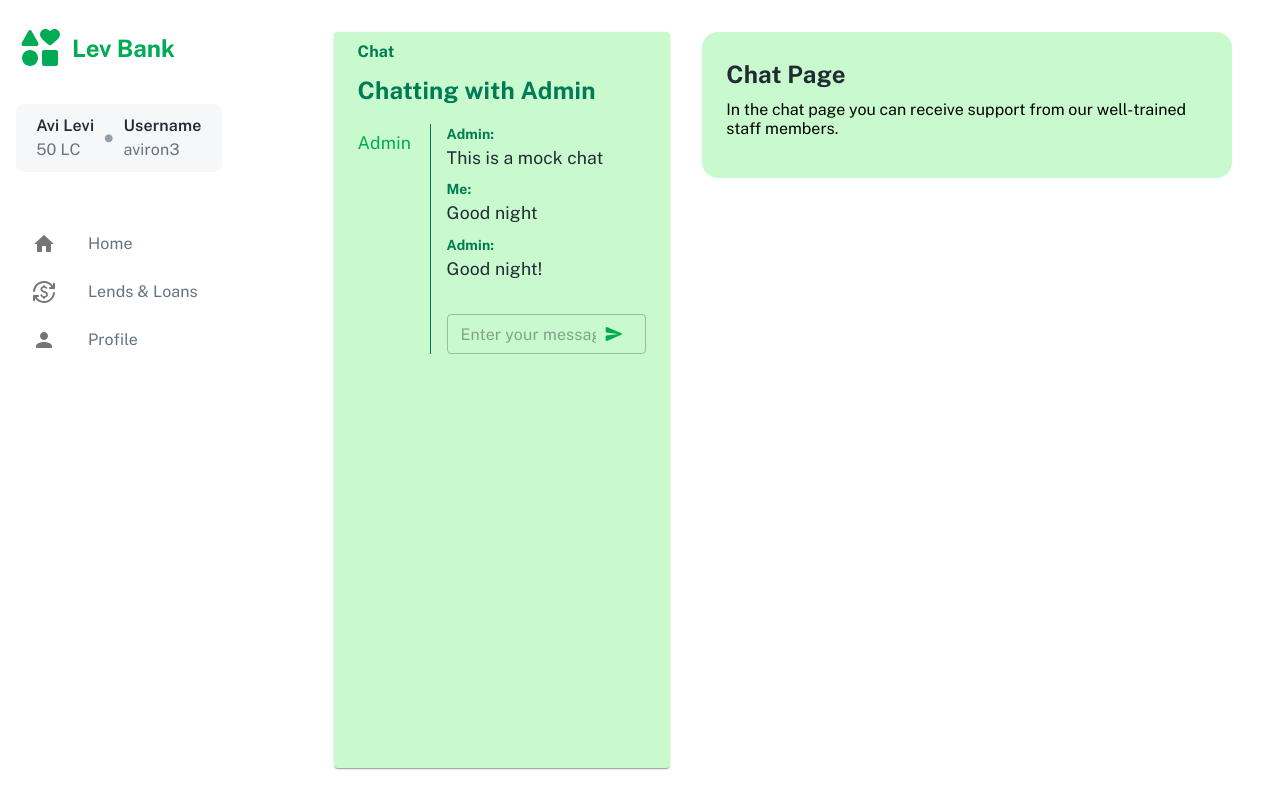
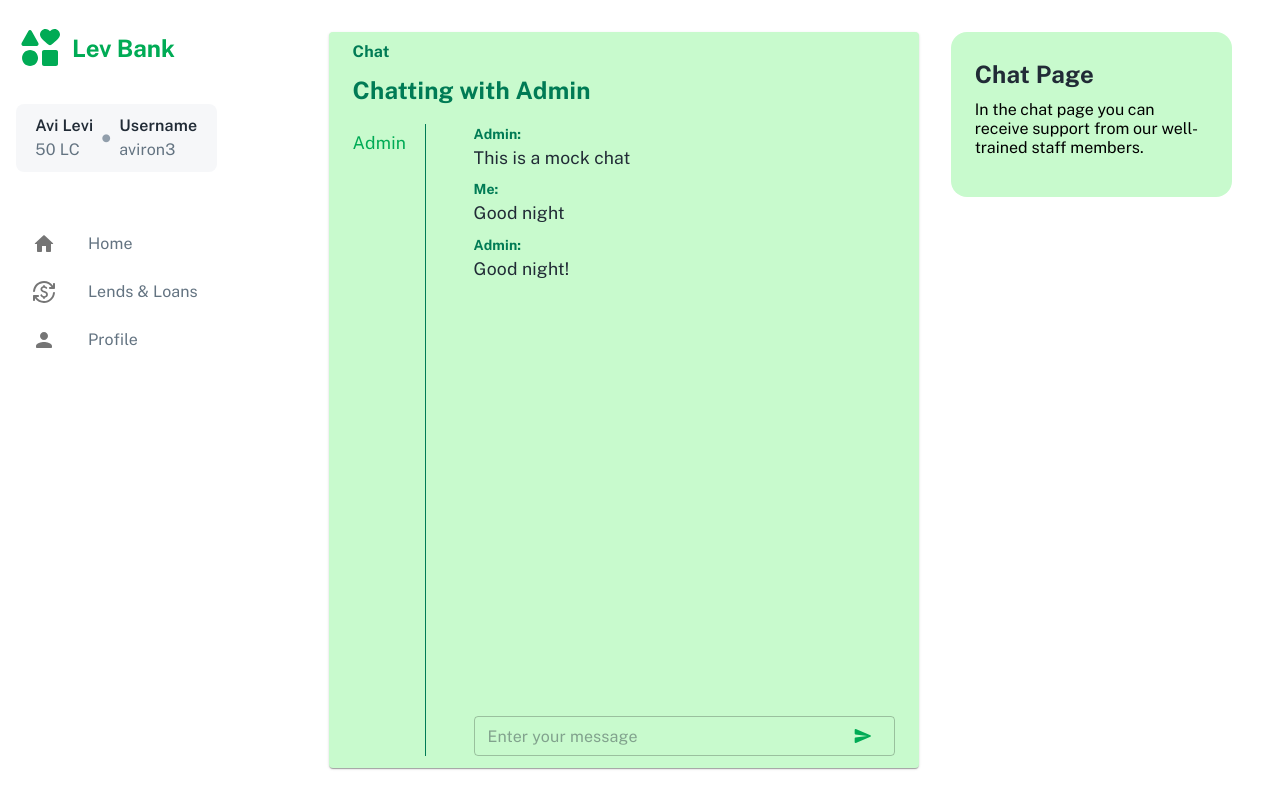
Before and after one commit to PCOffline/LevBank-frontend, a React (Create React App) app: page /chat in a window 1280 px wide. Built offline with nearby package versions, Linux system fonts and the light colour scheme.

Commit message:
fix: css styles

```diff
--- a/src/components/common/Chat.js
+++ b/src/components/common/Chat.js
@@ -33,15 +33,15 @@ const Text = styled(Typography)(({ theme }) => ({
 
 const ChatGlobalContainer = styled(Box)(({ theme }) => ({
   display: 'flex',
-  justifyContent: 'space-between',
+  justifyContent: 'start',
   marginTop: '1rem',
-  gap: '1rem',
+  gap: '3rem',
+  height: '90%',
 }));
 
 const ChatUsersContainer = styled(Box)(({ theme }) => ({
   display: 'flex',
   flexDirection: 'column',
-  height: '100%',
   justifyContent: 'flex-start',
   alignItems: 'flex-start',
   width: 'fit-content',
@@ -61,11 +61,10 @@ const UserContainer = styled(Button)(({ theme }) => ({
 const ChatContainer = styled(Box)(({ theme }) => ({
   display: 'flex',
   flexDirection: 'column',
-  height: '100%',
   justifyContent: 'space-between',
   gap: '2rem',
-  maxHeight: '15rem',
   overflowY: 'auto',
+  width: '100%',
 }));
 
 const ChatMessagesContainer = styled(Box)(({ theme }) => ({
@@ -99,7 +98,7 @@ const mockMessages = [
 ];
 
 export default function Chat(props) {
-  const { users } = props;
+  const { users, className } = props;
 
   // TODO: Get data from backend with a request
   const [newMessage, setNewMessage] = useState('');
@@ -132,7 +131,7 @@ export default function Chat(props) {
   };
 
   return (
-    <Container>
+    <Container className={className}>
       <Title>Chat</Title>
       <SubTitle>Chatting with {userDisplayName(selectedUser)}</SubTitle>
       <ChatGlobalContainer>
--- a/src/components/common/InfoCard.js
+++ b/src/components/common/InfoCard.js
@@ -1,5 +1,6 @@
 import styled from '@emotion/styled';
 import { Box, Typography } from '@mui/material';
+import { Link } from 'react-router-dom';
 import Button from './Button';
 
 const Container = styled(Box)(({ theme }) => ({
@@ -29,21 +30,21 @@ const Details = styled(Typography)(({ theme }) => ({
 
 
 export default function InfoCard(props) {
-  const { withChat = true, title, details, onChatClick } = props;
+  const { withChat = true, title, details } = props;
 
   return (
     <Container className={props.className}>
       <Box>
         <Title>{title}</Title>
         {Array.isArray(details)
-          ? details.map((detail) => (
-              <Details key={detail}>{detail}</Details>
-            ))
+          ? details.map((detail) => <Details key={detail}>{detail}</Details>)
           : details}
         {withChat && (
-          <Button variant='contained' onClick={onChatClick}>
-            Open Chat
-          </Button>
+          <Link to='/chat'>
+            <Button variant='contained'>
+              Open Chat
+            </Button>
+          </Link>
         )}
       </Box>
     </Container>
```
